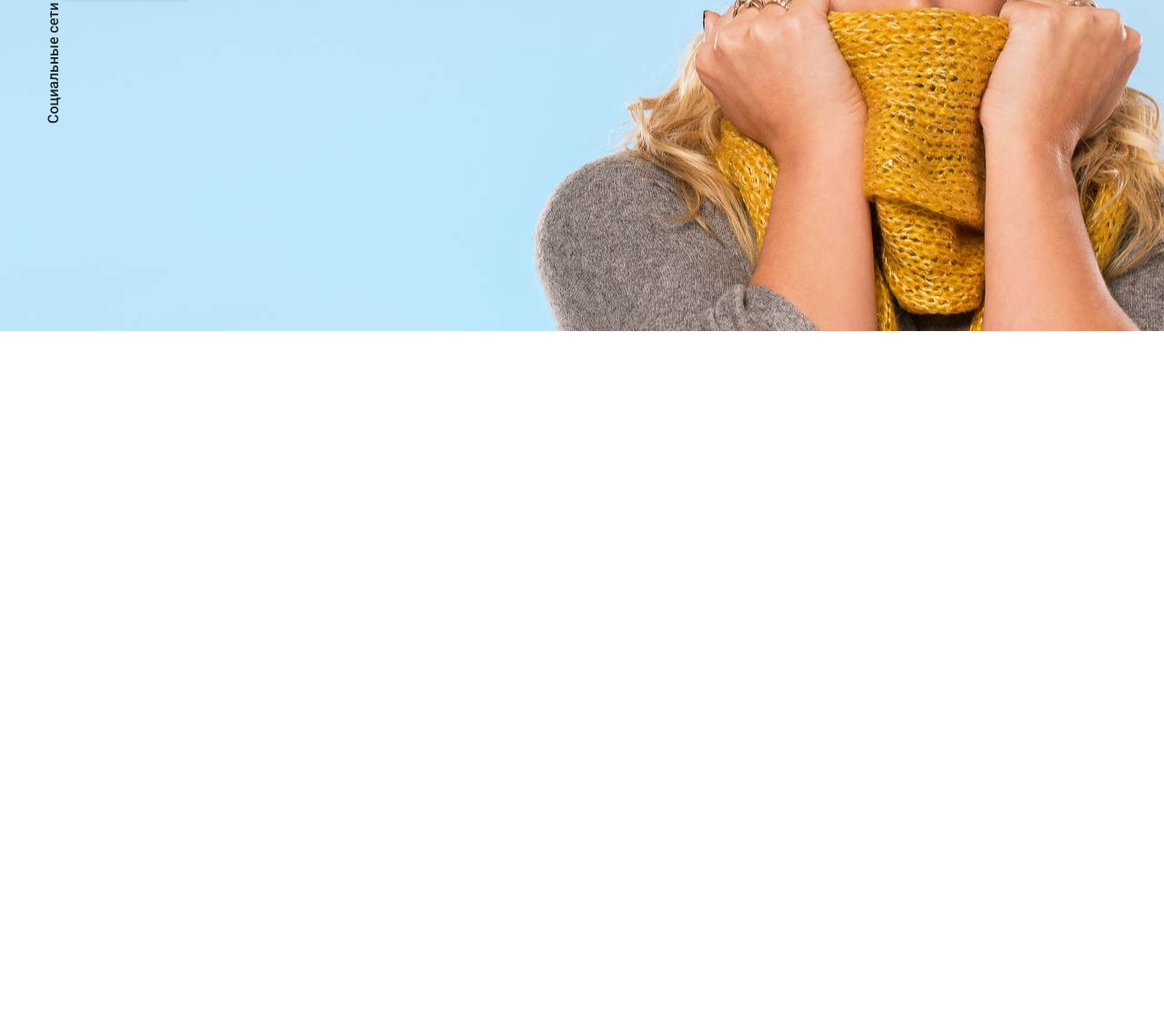
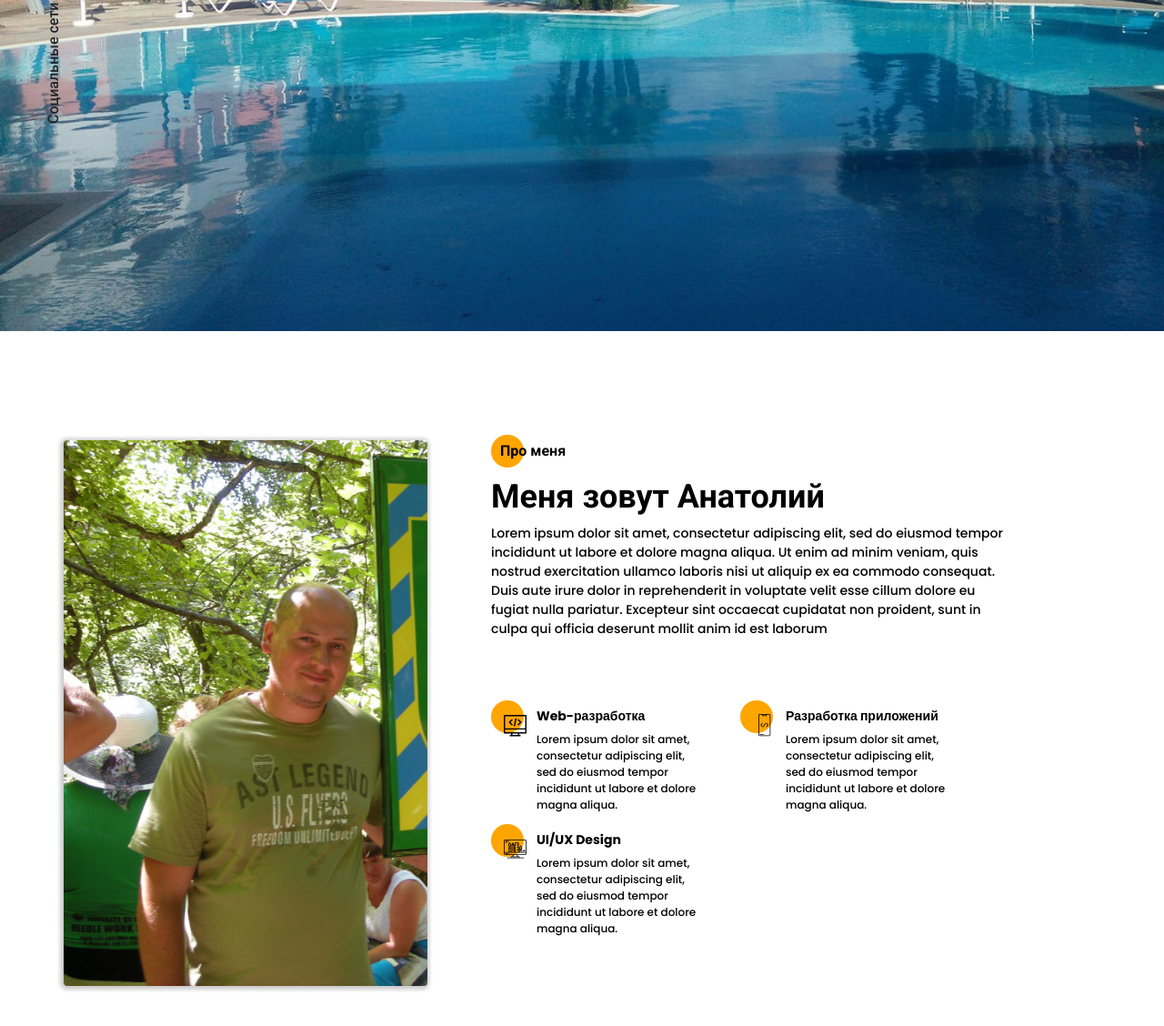
Before and after one commit to AnatoliiMikhov/portfolio, a website: page src/index.html in a window 1280 px wide. Shown: the part 436-1564 px from the top of the page at 91% size. Before the commit the page ends 800 px from the top, so only its background shows below. Drawn offline with nearby package versions, Linux system fonts and the light colour scheme; files that its build step writes are made by us from their sources; files whose address does not match are found by name.

Commit message:
about section layout and refactoring code

```diff
--- a/src/index.html
+++ b/src/index.html
@@ -135,11 +135,11 @@
 						 viewBox="0 0 20 20"
 						 fill="none"
 						 xmlns="http://www.w3.org/2000/svg">
-					<path d="M-6.01032e-07 6.25L-2.73196e-07 13.75C-1.22337e-07 17.2012 2.79875 20 6.25 20L13.75 20C17.2013 20 20 17.2012 20 13.75L20 6.25C20 2.79875 17.2012 -7.51891e-07 13.75 -6.01032e-07L6.25 -2.73196e-07C2.79875 -1.22337e-07 -7.51891e-07 2.79875 -6.01032e-07 6.25ZM13.75 1.875C16.1625 1.875 18.125 3.8375 18.125 6.25L18.125 13.75C18.125 16.1625 16.1625 18.125 13.75 18.125L6.25 18.125C3.8375 18.125 1.875 16.1625 1.875 13.75L1.875 6.25C1.875 3.8375 3.8375 1.875 6.25 1.875L13.75 1.875Z"
+					<path d="M13.7495 0L6.24951 0C2.79826 0 -0.000488281 2.79875 -0.000488281 6.25L-0.000488281 13.75C-0.000488281 17.2013 2.79826 20 6.24951 20L13.7495 20C17.2008 20 19.9995 17.2013 19.9995 13.75L19.9995 6.25C19.9995 2.79875 17.2008 0 13.7495 0ZM18.1245 13.75C18.1245 16.1625 16.162 18.125 13.7495 18.125L6.24951 18.125C3.83701 18.125 1.87451 16.1625 1.87451 13.75L1.87451 6.25C1.87451 3.8375 3.83701 1.875 6.24951 1.875L13.7495 1.875C16.162 1.875 18.1245 3.8375 18.1245 6.25L18.1245 13.75Z"
 								fill="black" />
-					<path d="M5 10C5 12.7612 7.23875 15 10 15C12.7613 15 15 12.7612 15 10C15 7.23875 12.7612 5 10 5C7.23875 5 5 7.23875 5 10ZM13.125 10C13.125 11.7225 11.7225 13.125 10 13.125C8.27625 13.125 6.875 11.7225 6.875 10C6.875 8.2775 8.27625 6.875 10 6.875C11.7225 6.875 13.125 8.2775 13.125 10Z"
+					<path d="M9.99951 5C7.23826 5 4.99951 7.23875 4.99951 10C4.99951 12.7613 7.23826 15 9.99951 15C12.7608 15 14.9995 12.7613 14.9995 10C14.9995 7.23875 12.7608 5 9.99951 5ZM9.99951 13.125C8.27701 13.125 6.87451 11.7225 6.87451 10C6.87451 8.27625 8.27701 6.875 9.99951 6.875C11.722 6.875 13.1245 8.27625 13.1245 10C13.1245 11.7225 11.722 13.125 9.99951 13.125Z"
 								fill="black" />
-					<path d="M5.29123 4.625C5.29123 4.25704 4.99295 3.95875 4.62499 3.95875C4.25703 3.95875 3.95874 4.25704 3.95874 4.625C3.95874 4.99296 4.25703 5.29125 4.62499 5.29125C4.99295 5.29125 5.29123 4.99296 5.29123 4.625Z"
+					<path d="M15.3745 5.29123C15.7425 5.29123 16.0408 4.99295 16.0408 4.62499C16.0408 4.25703 15.7425 3.95874 15.3745 3.95874C15.0065 3.95874 14.7083 4.25703 14.7083 4.62499C14.7083 4.99295 15.0065 5.29123 15.3745 5.29123Z"
 								fill="black" />
 				</svg></a>
 
@@ -150,7 +150,7 @@
 						 viewBox="0 0 20 20"
 						 fill="none"
 						 xmlns="http://www.w3.org/2000/svg">
-					<path d="M-7.46167e-07 2.92969L-1.28061e-07 17.0703C-5.74539e-08 18.6856 1.31439 20 2.92969 20L17.0703 20C18.6856 20 20 18.6856 20 17.0703L20 11.1719L12.9297 11.1719L12.9297 13.5156L9.41406 13.5156L9.41406 11.1719L7.03125 11.1719C5.09262 11.1719 3.51562 9.59488 3.51562 7.65625L3.51562 4.10156L7.03125 4.10156L7.03125 7.65625L9.41406 7.65625L9.41406 4.10156L12.9297 4.6875L12.9297 7.65625L20 7.65625L20 2.92969C20 1.31439 18.6856 -8.16774e-07 17.0703 -7.46167e-07L2.92969 -1.28061e-07C1.31439 -5.74539e-08 -8.16774e-07 1.31439 -7.46167e-07 2.92969Z"
+					<path d="M17.0698 0L2.9292 0C1.3139 0 -0.000488281 1.31439 -0.000488281 2.92969L-0.000488281 17.0703C-0.000488281 18.6856 1.3139 20 2.9292 20L8.82764 20L8.82764 12.9297L6.48389 12.9297L6.48389 9.41406L8.82764 9.41406L8.82764 7.03125C8.82764 5.09262 10.4046 3.51563 12.3433 3.51563L15.8979 3.51563L15.8979 7.03125L12.3433 7.03125L12.3433 9.41406L15.8979 9.41406L15.312 12.9297L12.3433 12.9297L12.3433 20L17.0698 20C18.6851 20 19.9995 18.6856 19.9995 17.0703L19.9995 2.92969C19.9995 1.31439 18.6851 0 17.0698 0Z"
 								fill="black" />
 				</svg></a>
 
@@ -252,8 +252,8 @@
 			</div>
 
 			<div class="container">
-				<div class="title title_name promo__name">Меня зовут Анатолий Михов</div>
-				<h1 class="title title__level_1 promo__title">Я web-разработчик из города Николаев</h1>
+				<div class="title title_white title__section promo__name">Меня зовут Анатолий Михов</div>
+				<h1 class="title title_white title__level_1 promo__title">Я web-разработчик из города Николаев</h1>
 				<div class="promo__btns">
 					<a href="#"
 						 class="promo__link btn">Портфолио</a>
@@ -264,6 +264,55 @@
 			</div>
 		</section>
 
+		<section class="about">
+			<div class="container">
+				<div class="about-grid">
+
+					<!-- <img src="img/my_photo.jpg"
+							 alt="Me photo"
+							 class="about__img"> -->
+					<div class="about__img"></div>
+
+					<div class="about__content">
+						<h2 class="title title__section about__title">Про меня</h2>
+						<div class="title about__subtitle">Меня зовут Анатолий</div>
+						<div class="about__text">Lorem ipsum dolor sit amet, consectetur adipiscing elit, sed do eiusmod tempor
+							incididunt ut labore et dolore magna
+							aliqua. Ut enim ad minim veniam, quis nostrud exercitation ullamco laboris nisi ut aliquip ex ea commodo
+							consequat. Duis
+							aute irure dolor in reprehenderit in voluptate velit esse cillum dolore eu fugiat nulla pariatur.
+							Excepteur
+							sint
+							occaecat cupidatat non proident, sunt in culpa qui officia deserunt mollit anim id est laborum
+						</div>
+					</div>
+
+					<div class="about-subgrid">
+
+						<div class="about-subgrid__item">
+							<div class="title about-subgrid__title about-subgrid__title_1">Web-разработка</div>
+							<div class="about-subgrid__text">Lorem ipsum dolor sit amet, consectetur adipiscing elit, sed do eiusmod
+								tempor incididunt ut labore et dolore magna
+								aliqua.</div>
+						</div>
+
+						<div class="about-subgrid__item">
+							<div class="title about-subgrid__title about-subgrid__title_2">Разработка приложений</div>
+							<div class="about-subgrid__text">Lorem ipsum dolor sit amet, consectetur adipiscing elit, sed do eiusmod
+								tempor incididunt ut labore et dolore magna
+								aliqua.</div>
+						</div>
+
+						<div class="about-subgrid__item">
+							<div class="title about-subgrid__title about-subgrid__title_3">UI/UX Design</div>
+							<div class="about-subgrid__text">Lorem ipsum dolor sit amet, consectetur adipiscing elit, sed do eiusmod
+								tempor incididunt ut labore et dolore magna
+								aliqua.</div>
+						</div>
+					</div>
+				</div>
+			</div>
+		</section>
 
 	</main>
 
--- a/src/sass/base/_variables.scss
+++ b/src/sass/base/_variables.scss
@@ -1 +1,3 @@
 $main-color: #FFA501;
+$text-color: #000000;
+$title-color: #000000;
--- /dev/null
+++ b/src/sass/blocks/_about.scss
@@ -0,0 +1,92 @@
+.about {
+	padding: 120px 0;
+
+	&-grid {
+		display: grid;
+		grid-template-columns: 400px 570px;
+		grid-template-rows: 243px 317px;
+		gap: 40px 70px;
+	}
+
+	&__img {
+		display: block;
+		width: 100%;
+		height: 100%;
+		grid-row: 1 / span 2;
+		background: url('../img/my_photo.jpg') 0 / cover no-repeat;
+		border-radius: 4px;
+		box-shadow: -1px 1px 4px 3px #ccc
+	}
+
+	&__subtitle {
+		font-size: 36px;
+		line-height: 60px;
+	}
+
+	&__text {
+		font-family: 'Poppins', sans-serif;
+		font-weight: 500;
+		font-size: 14px;
+		line-height: 21px;
+		color: $text-color;
+	}
+
+	&-subgrid {
+		display: grid;
+		grid-template-columns: repeat(2, 200px);
+		grid-template-rows: repeat(2, 116px);
+		grid-auto-rows: auto;
+		gap: 20px 74px;
+		margin: 10px 0 0 50px;
+
+		&__title {
+			position: relative;
+			font-family: 'Poppins', sans-serif;
+			font-size: 14px;
+			line-height: 21px;
+			@include before-round;
+
+			&:before {
+				left: -50px;
+			}
+
+			&::after {
+				position: absolute;
+				content: '';
+				top: 8px;
+				left: -36px;
+				display: block;
+				width: 25px;
+				height: 25px;
+			}
+
+			&_1 {
+				&::after {
+					background: url('../icons/about_me/web_development.svg') center (center/auto) no-repeat;
+				}
+			}
+
+			&_2 {
+				&::after {
+					background: url('../icons/about_me/mobile_dev.svg') center (center/auto) no-repeat;
+				}
+			}
+
+			&_3 {
+				&::after {
+					background: url('../icons/about_me/design.svg') center (center/auto) no-repeat;
+				}
+			}
+		}
+
+		&__text {
+			font-family: 'Poppins', sans-serif;
+			font-weight: 500;
+			font-size: 12px;
+			line-height: 18px;
+			color: $text-color;
+			margin-top: 6px;
+			padding-right: 20px;
+		}
+	}
+}
--- a/src/sass/blocks/_hamburger.scss
+++ b/src/sass/blocks/_hamburger.scss
@@ -9,7 +9,8 @@
 	justify-content: space-between;
 	align-items: flex-end;
 	cursor: pointer;
-	&:hover{
+
+	&:hover {
 		align-items: center;
 	}
 
@@ -17,7 +18,8 @@
 		display: block;
 		width: 30px;
 		height: 3px;
-		background: #151812;
+		// background: #151812;
+		background: #fff;
 
 		&_long {
 			width: 36px;
--- a/src/sass/blocks/_promo.scss
+++ b/src/sass/blocks/_promo.scss
@@ -1,14 +1,8 @@
 .promo {
+	position: relative;
 	min-height: 100vh;
 	padding-top: 206px;
-	background: url('../img/main_bg.jpg') 50% 50% / cover no-repeat;
-
-	&__name{
-		position: relative;
-		padding-left: 10px;
-		z-index: 10;
-		@include before-round;
-	}
+	background: url('../img/my_bg.jpg') 50% 50% / cover no-repeat;
 
 	&__title {
 		width: 532px;
--- a/src/sass/blocks/_title.scss
+++ b/src/sass/blocks/_title.scss
@@ -1,6 +1,6 @@
 .title {
 	font-weight: bold;
-	color: #000000;
+	color: $title-color;
 
 	&__level{
 		&_1{
@@ -9,8 +9,16 @@
 		}
 	}
 
-	&_name {
+	&__section {
 		font-size: 16px;
 		line-height: 24px;
+		position: relative;
+		padding-left: 10px;
+		z-index: 10;
+		@include before-round;
+	}
+
+	&_white{
+		color: #ffffff;
 	}
 }
--- a/src/sass/style.scss
+++ b/src/sass/style.scss
@@ -1,4 +1,5 @@
 @import 'libs/bootstrap-reboot.min';
+@import url('https://fonts.googleapis.com/css2?family=Poppins:wght@500;700&display=swap');
 @import url('https://fonts.googleapis.com/css2?family=Roboto:wght@500;700&display=swap');
 
 
@@ -26,3 +27,4 @@
 @import 'blocks/hamburger';
 @import 'blocks/menu';
 @import 'blocks/promo';
+@import 'blocks/about';
```
Also changed, not shown: src/img/my_bg.jpg (added), src/img/my_photo.jpg (added).
